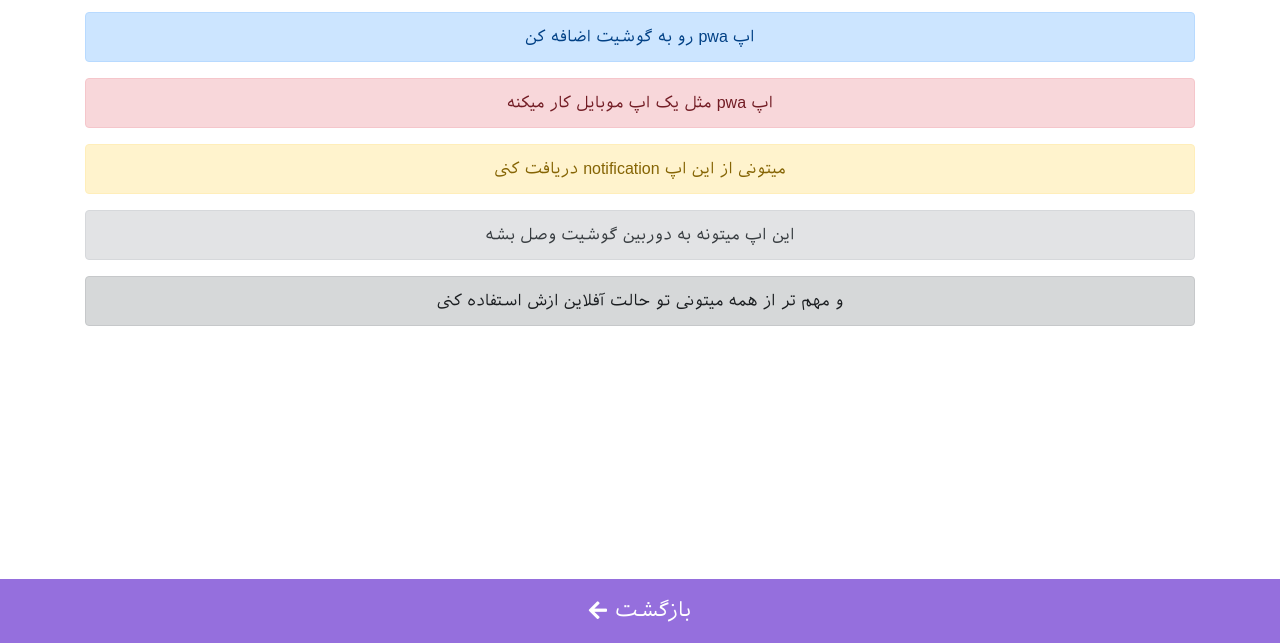
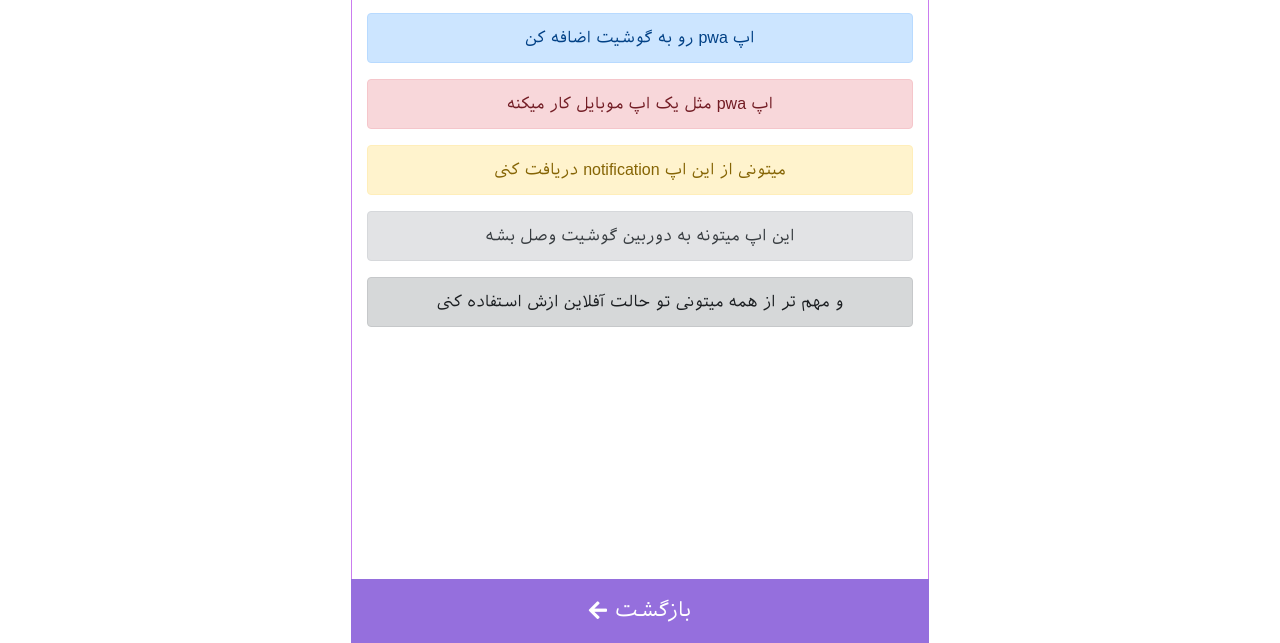
Before and after one commit to alirezafarin/pwa_todo, a plain HTML site: page aboutUs.html in a window 1280 px wide. Shown: the part 157-800 px from the top of the page. Drawn offline with nearby package versions, Linux system fonts and the light colour scheme; a script that the page names is missing.

Commit message:
some improvement on the ui for larger screens

```diff
--- a/styles/mainStyles.scss
+++ b/styles/mainStyles.scss
@@ -8,6 +8,11 @@ html {
 body {
   direction: rtl;
   font-family: 'IranianSans', sans-serif !important;
+  max-width: 578px;
+  margin: auto !important;
+  border: solid 1px #CA7CEF;
+  height: 100%;
+  position: relative;
 }
 
 #top-bar {
@@ -31,7 +36,7 @@ body {
 .sidenav {
   height: 100%;
   width: 0;
-  position: fixed;
+  position: absolute;
   z-index: 10;
   top: 0;
   right: 0;
@@ -261,6 +266,7 @@ label .list-item-time {
   padding: 10px 20px 20px 20px;
   border: 1px solid #888;
   width: 500px;
+  max-width: 578px;
   height: auto;
   margin: auto;
 }
@@ -314,6 +320,8 @@ input::placeholder, textarea::placeholder {
   z-index: 0 !important;
   background-color: $dark-purple;
   color: white !important;
+  max-width: 578px;
+  margin: auto;
 }
 
 .feature {
```
Also changed, not shown: styles/mainStyles.css, 1 other file.
